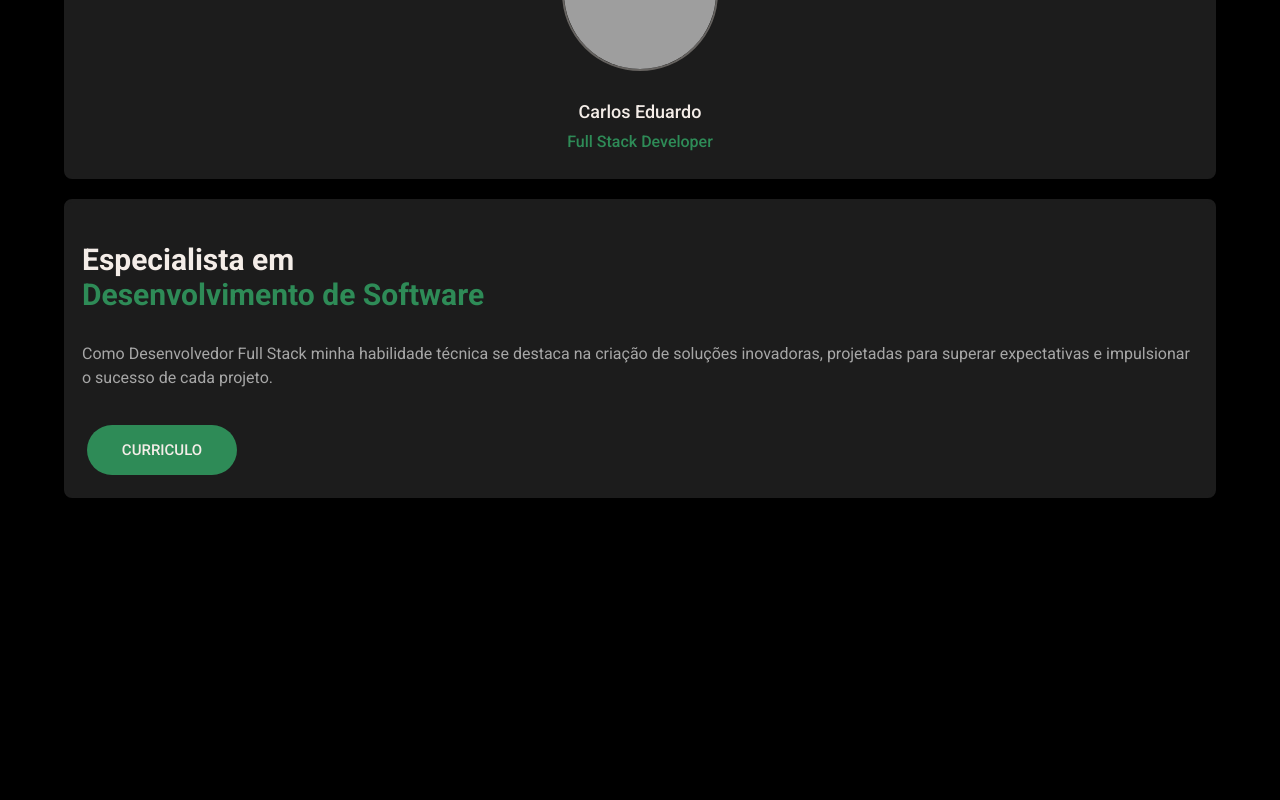
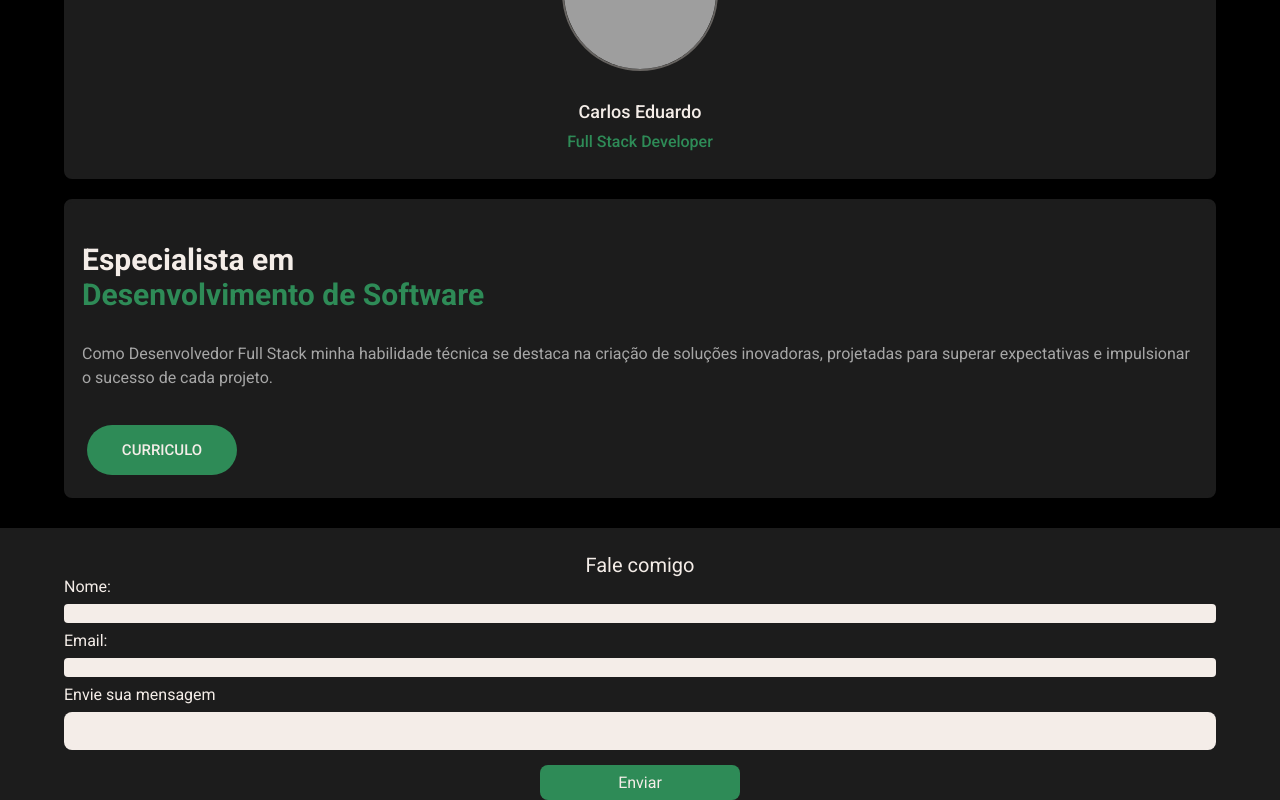
Before and after one commit to Carlosomr/My_Portfolio, a React (Vite) app: page / in a window 1280 px wide. Shown: the part 188-988 px from the top of the page. Before the commit the page ends 800 px from the top, so only its background shows below. Built offline with nearby package versions, Linux system fonts and the light colour scheme; grey boxes are pictures that could not be loaded.

Commit message:
feito o form

```diff
--- a/package.json
+++ b/package.json
@@ -10,6 +10,7 @@
     "preview": "vite preview"
   },
   "dependencies": {
+    "@emailjs/browser": "^4.3.3",
     "react": "^18.2.0",
     "react-dom": "^18.2.0",
     "styled-components": "^6.1.11"
--- /dev/null
+++ b/src/components/Email/index.jsx
@@ -0,0 +1,47 @@
+import React, { useRef } from 'react';
+import emailjs from '@emailjs/browser';
+import {Container} from './styles';
+import { Button } from '../Button';
+
+export const ContactUs = () => {
+  const form = useRef();
+
+  const sendEmail = (e) => {
+    e.preventDefault();
+
+    emailjs
+      .sendForm(
+        'service_5d9evh9',
+        'template_2rq5s3p',
+        form.current, {
+        publicKey: '3RX6wgg7Yvg8CDVub',
+      })
+      .then(
+        (result) => {
+          console.log(result.text);
+          console.log("message sent");
+        },
+        (error) => {
+          console.log(error.text);
+        }
+      );
+  };
+  return (
+    <Container>
+
+
+    <form ref={form} onSubmit={sendEmail}>
+      <legend>Fale comigo</legend>
+      <label>Nome:</label>
+      <input type="text" name="to_name" />
+      <label>Email:</label>
+      <input type="email" name="from_name" />
+      <label>Envie sua mensagem</label>
+      <textarea name="message" />
+
+
+      <Button title= "Enviar" type= "submit" value= "Send"></Button>
+    </form>
+    </Container>
+  );
+};
--- /dev/null
+++ b/src/components/Email/styles.js
@@ -0,0 +1,55 @@
+import styled from "styled-components";
+
+export const Container = styled.footer`
+*{
+    background: ${({ theme}) => theme.COLORS.GRAY_50};
+    margin-top: 30px;
+}
+
+> form{
+    display: flex;
+    flex-direction: column;
+}
+legend{
+    margin: auto;
+    margin-top: 25px;
+    font-weight: 300;
+    font-size: 20px;
+}
+input{
+    background: ${({ theme}) => theme.COLORS.WHITE} ;
+    border-radius: 4px;
+    border: none;
+    width: 90%;
+    margin: auto;
+    margin-top: 8px;
+    margin-bottom: 8px;
+    color: ${({ theme}) => theme.COLORS.GREEN} ;
+}
+label{
+    width: 90%;
+    margin: auto;
+
+}
+textarea{
+    border: 0;
+    resize: none;
+    color: ${({ theme}) => theme.COLORS.WHITE} ;
+    background: ${({ theme}) => theme.COLORS.WHITE} ;
+    width: 90%;
+    margin: auto;
+    border-radius: 8px;
+    color: ${({ theme}) => theme.COLORS.GREEN} ;
+    margin-top: 8px;
+}
+Button{
+    background: ${({ theme}) => theme.COLORS.GREEN};
+    width: 200px;
+    height: 35px;
+    margin: auto;
+    margin-top: 15px;
+    color: ${({theme}) => theme.COLORS.WHITE};
+    border-radius: 8px;
+    font-weight: 300;
+}
+`;
--- a/src/pages/Details/index.jsx
+++ b/src/pages/Details/index.jsx
@@ -1,4 +1,5 @@
 import { Button } from "../../components/Button";
+import { ContactUs } from "../../components/Email";
 import { Principal } from "../../components/Principal";
 import { Sidebar } from "../../components/Sidebar";
 import { Container } from "./style";
@@ -10,7 +11,9 @@ export function Details() {
     <Container>
       <Sidebar/>
       <Principal/>
+      <ContactUs></ContactUs>
     </Container>
+
 
   )
 }
```
Also changed, not shown: 1 other file (tests, documents, lock files or other folders).
